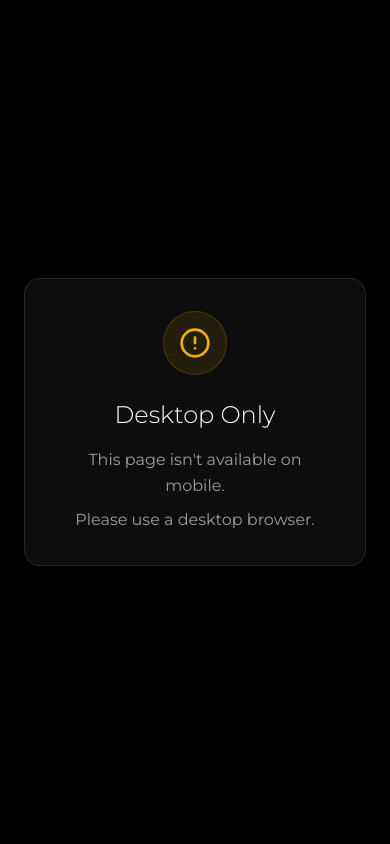
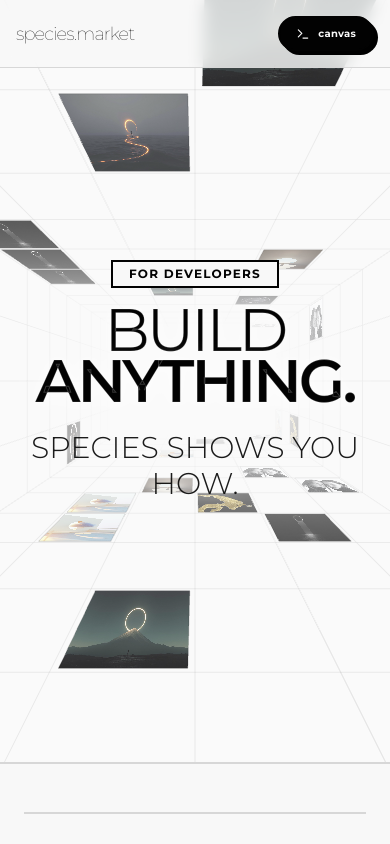
Before and after one commit to onli-mariah/species-mcp-marketplace, a Next.js app: page / in a window 390 px wide. Shown: the top 844 px of the page. Built offline with nearby package versions, Linux system fonts and the light colour scheme.

Commit message:
Implement mobile layout and hook

```diff
--- a/app/layout.tsx
+++ b/app/layout.tsx
@@ -2,7 +2,6 @@ import type React from "react"
 import type { Metadata } from "next"
 import { Montserrat, Geist_Mono } from "next/font/google"
 import { Analytics } from "@vercel/analytics/next"
-import { MobileBlocker } from "@/components/mobile-blocker"
 import { LoadingScreen } from "@/components/loading-screen"
 import { PageTransition } from "@/components/page-transition"
 import "./globals.css"
@@ -26,7 +25,6 @@ export default function RootLayout({
     <html lang="en">
       <body className={`${montserrat.variable} ${geistMono.variable} font-sans antialiased bg-background text-foreground`}>
         <LoadingScreen />
-        <MobileBlocker />
         <PageTransition>{children}</PageTransition>
         <Analytics />
       </body>
--- a/app/page.tsx
+++ b/app/page.tsx
@@ -9,16 +9,16 @@ export default function Home() {
   return (
     <div className="min-h-screen flex flex-col font-sans selection:bg-yellow-accent selection:text-foreground">
       {/* Navigation */}
-      <header className="fixed top-0 w-full z-50 p-6 flex justify-between items-center bg-background/80 backdrop-blur-sm border-b border-border">
-        <div style={{ fontFamily: 'var(--font-sans), sans-serif' }} className="text-xl tracking-tighter lowercase font-thin text-foreground">
+      <header className="fixed top-0 w-full z-50 p-4 md:p-6 flex justify-between items-center bg-background/80 backdrop-blur-sm border-b border-border">
+        <div style={{ fontFamily: 'var(--font-sans), sans-serif' }} className="text-lg md:text-xl tracking-tighter lowercase font-thin text-foreground">
           <Link href="/">species.market</Link>
         </div>
-        <nav className="flex items-center gap-4">
+        <nav className="flex items-center gap-2 md:gap-4">
           <a
             href="https://onli.cloud"
             target="_blank"
             rel="noopener noreferrer"
-            className="text-xs font-sans uppercase tracking-widest font-bold hover:text-muted-foreground transition-colors mr-2"
+            className="hidden md:block text-xs font-sans uppercase tracking-widest font-bold hover:text-muted-foreground transition-colors mr-2"
           >
             onli.cloud
           </a>
@@ -26,16 +26,17 @@ export default function Home() {
             href="https://onli.you"
             target="_blank"
             rel="noopener noreferrer"
-            className="text-xs font-sans uppercase tracking-widest font-bold hover:text-muted-foreground transition-colors mr-2"
+            className="hidden md:block text-xs font-sans uppercase tracking-widest font-bold hover:text-muted-foreground transition-colors mr-2"
           >
             onli.you
           </a>
           <Link
             href="/develop"
-            className="flex items-center gap-2 px-6 py-2 rounded-full border-2 border-foreground bg-foreground text-background hover:bg-background hover:text-foreground transition-all text-xs font-sans lowercase tracking-wide font-bold shadow-[4px_4px_0px_0px_rgba(0,0,0,1)] hover:shadow-[2px_2px_0px_0px_rgba(0,0,0,1)] hover:translate-x-[2px] hover:translate-y-[2px]"
+            className="flex items-center justify-center gap-2 px-4 md:px-6 py-2 rounded-full border-2 border-foreground bg-foreground text-background hover:bg-background hover:text-foreground transition-all text-[10px] md:text-xs font-sans lowercase tracking-wide font-bold shadow-[4px_4px_0px_0px_rgba(0,0,0,1)] hover:shadow-[2px_2px_0px_0px_rgba(0,0,0,1)] hover:translate-x-[2px] hover:translate-y-[2px]"
           >
-            <Terminal className="w-4 h-4" />
-            <span>develop canvas</span>
+            <Terminal className="w-3.5 h-3.5 md:w-4 md:h-4" />
+            <span className="hidden sm:inline">develop canvas</span>
+            <span className="sm:hidden">canvas</span>
           </Link>
         </nav>
       </header>
@@ -137,7 +138,7 @@ export default function Home() {
               </p>
               <div className="w-full relative group">
                 <div className="absolute inset-0 bg-foreground translate-x-2 translate-y-2 group-hover:translate-x-1 group-hover:translate-y-1 transition-transform" />
-                <form className="relative bg-background border-2 border-foreground p-2 flex">
+                <form className="relative bg-background border-2 border-foreground p-2 flex flex-col sm:flex-row gap-2 sm:gap-0">
                   <input
                     type="email"
                     placeholder="developer@example.com"
@@ -146,7 +147,7 @@ export default function Home() {
                   />
                   <button
                     type="submit"
-                    className="bg-foreground text-background px-8 py-3 font-bold uppercase tracking-widest text-xs hover:bg-muted-foreground transition-colors cursor-pointer"
+                    className="bg-foreground w-full sm:w-auto text-background px-8 py-3 font-bold uppercase tracking-widest text-xs hover:bg-muted-foreground transition-colors cursor-pointer text-center"
                     onClick={(e) => e.preventDefault()}
                   >
                     Join Waitlist
@@ -195,15 +196,15 @@ export default function Home() {
               </p>
             </div>
 
-            <div className="flex flex-wrap gap-4 pt-4">
+            <div className="flex flex-col sm:flex-row flex-wrap gap-4 pt-4">
               <a
                 href="https://apps.apple.com/us/app/onli-you/id6503365414" target="_blank" rel="noopener noreferrer"
-                className="px-8 py-4 border-2 border-foreground bg-foreground text-background hover:bg-background hover:text-foreground transition-all rounded-none text-sm font-light uppercase tracking-widest shadow-[4px_4px_0px_0px_rgba(0,0,0,1)] hover:shadow-[2px_2px_0px_0px_rgba(0,0,0,1)] hover:translate-x-[2px] hover:translate-y-[2px]"
+                className="w-full sm:w-auto text-center px-8 py-4 border-2 border-foreground bg-foreground text-background hover:bg-background hover:text-foreground transition-all rounded-none text-sm font-light uppercase tracking-widest shadow-[4px_4px_0px_0px_rgba(0,0,0,1)] hover:shadow-[2px_2px_0px_0px_rgba(0,0,0,1)] hover:translate-x-[2px] hover:translate-y-[2px]"
               >
                 iOS - Available Now
               </a>
               <div
-                className="px-8 py-4 border-2 border-muted-foreground text-muted-foreground rounded-none text-sm font-light uppercase tracking-widest cursor-not-allowed opacity-60"
+                className="w-full sm:w-auto text-center px-8 py-4 border-2 border-muted-foreground text-muted-foreground rounded-none text-sm font-light uppercase tracking-widest cursor-not-allowed opacity-60"
               >
                 Android - Coming Soon
               </div>
--- /dev/null
+++ b/hooks/use-device.ts
@@ -0,0 +1,58 @@
+import { useState, useEffect } from "react"
+
+export type DeviceType = "mobile" | "tablet" | "desktop"
+
+interface DeviceInfo {
+  isMobile: boolean
+  isTablet: boolean
+  isDesktop: boolean
+  deviceType: DeviceType
+  width: number
+  height: number
+}
+
+export function useDevice(): DeviceInfo {
+  const [deviceInfo, setDeviceInfo] = useState<DeviceInfo>({
+    isMobile: false,
+    isTablet: false,
+    isDesktop: true,
+    deviceType: "desktop",
+    width: 0,
+    height: 0,
+  })
+
+  useEffect(() => {
+    const handleResize = () => {
+      const width = window.innerWidth
+      const height = window.innerHeight
+
+      const userAgent = navigator.userAgent.toLowerCase()
+      const isMobileAgent = /mobile|android|iphone|ipad|ipod|blackberry|iemobile|opera mini/i.test(userAgent)
+      const isTabletAgent = /tablet|ipad/i.test(userAgent)
+
+      let deviceType: DeviceType = "desktop"
+      if (width < 768 || (isMobileAgent && !isTabletAgent)) {
+        deviceType = "mobile"
+      } else if (width >= 768 && width < 1024 || isTabletAgent) {
+        deviceType = "tablet"
+      }
+
+      setDeviceInfo({
+        isMobile: deviceType === "mobile",
+        isTablet: deviceType === "tablet",
+        isDesktop: deviceType === "desktop",
+        deviceType,
+        width,
+        height,
+      })
+    }
+
+    // Initial check
+    handleResize()
+
+    window.addEventListener("resize", handleResize)
+    return () => window.removeEventListener("resize", handleResize)
+  }, [])
+
+  return deviceInfo
+}
```
